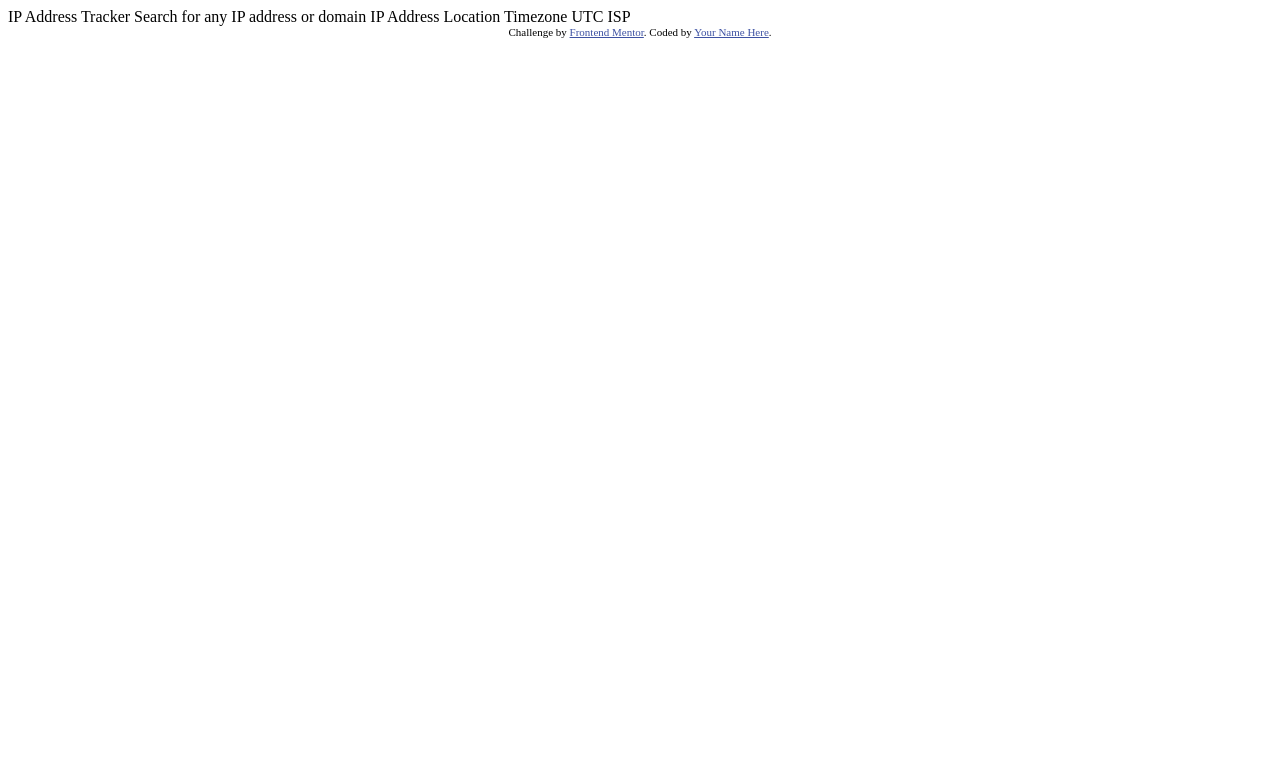
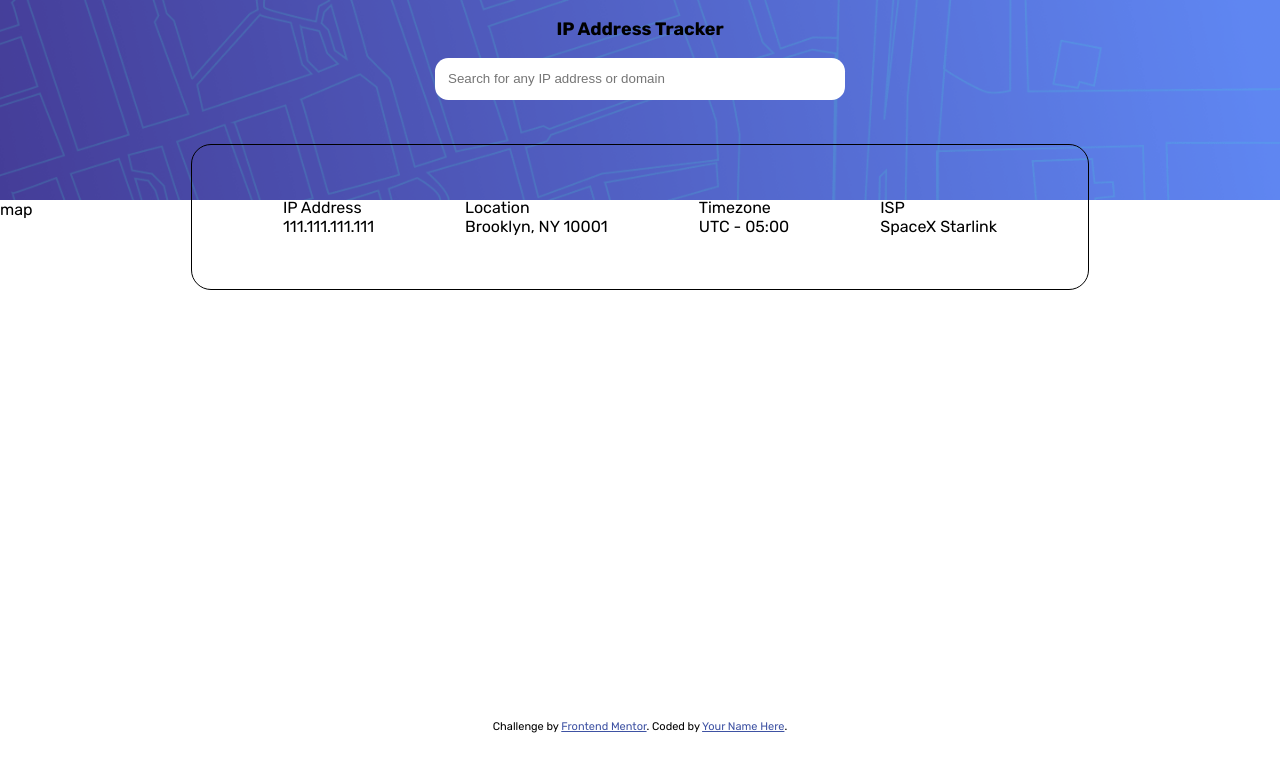
Before and after one commit to lSilverDev/ipAddressTracker, an Angular app: page / in a window 1280 px wide. Shown: the top 772 px of the page. Built offline with nearby package versions, Linux system fonts and the light colour scheme.

Commit message:
new style and struct

```diff
--- a/src/app/app.component.css
+++ b/src/app/app.component.css
@@ -0,0 +1,44 @@
+.header{
+  display: flex;
+  flex-direction: column;
+  align-items: center;
+
+  width: 100vw;
+  height: 25vh;
+  background-image: url("../assets/images/pattern-bg-desktop.png");
+  background-size: cover;
+}
+
+.title{
+  margin: 1em;
+  font-size: 18px;
+  font-weight: 700;
+}
+
+.search{
+  width: 30vw;
+  padding: 1em;
+  border: none;
+  border-radius: 1em;
+}
+
+.modal{
+  display: flex;
+  align-items: center;
+  justify-content: space-evenly;
+  flex-direction: row;
+
+  position: absolute;
+  margin: 9em;
+
+  height: 18vh;
+  width: 70vw;
+  border-radius: 20px;
+  border: 1px solid black;
+}
+
+
+
+.map{
+  height: 65vh;
+}
--- a/src/app/app.component.html
+++ b/src/app/app.component.html
@@ -1,10 +1,27 @@
+<div class="header">
+    <p class="title">IP Address Tracker</p>
+    <input class="search" type="text" placeholder="Search for any IP address or domain">
 
-IP Address Tracker
+    <div class="modal">
+      <div class="ipAddress">
+          <p>IP Address</p>
+          <p>111.111.111.111</p>
+      </div>
+      <div class="location">
+        <p>Location</p>
+        <p>Brooklyn, NY 10001</p>
+      </div>
+      <div class="timezone">
+        <p>Timezone</p>
+        <p>UTC - 05:00</p>
+      </div>
+      <div class="ISP">
+        <p>ISP</p>
+        <p>SpaceX Starlink</p>
+      </div>
+    </div>
+</div>
 
-Search for any IP address or domain
-
-IP Address
-Location
-Timezone
-  UTC <!-- add offset value dynamically using the API -->
-ISP
+<div class="map">
+  map
+</div>
--- a/src/index.html
+++ b/src/index.html
@@ -6,6 +6,9 @@
   <base href="/">
   <meta name="viewport" content="width=device-width, initial-scale=1">
   <link rel="icon" type="image/x-icon" href="favicon.ico">
+  <link rel="preconnect" href="https://fonts.googleapis.com">
+  <link rel="preconnect" href="https://fonts.gstatic.com" crossorigin>
+  <link href="https://fonts.googleapis.com/css2?family=Rubik:wght@400;500;700&display=swap" rel="stylesheet">
 </head>
 <body>
   <app-root></app-root>
--- a/src/styles.css
+++ b/src/styles.css
@@ -1,4 +1,31 @@
-/* You can add global styles to this file, and also import other style files */
+:root{
+  /* screen sizes */
+  --screen-mobile: 375px;
+  --screen-desktop: 1440px;
+
+  /* cores */
+
+  /* primarias */
+  --very-dark-gray: hsl(0, 0%, 17%);
+  --dark-gray: hsl(0, 0%, 59%);
+
+
+  /* Body Copy */
+  --font-size-body: 18px;
+
+  /* Font */
+  --font-family-hat: 'Rubik', sans-serif;
+  --font-weight: 400, 500, 700;
+}
+
+*{
+  margin: 0;
+  padding: 0;
+}
+
+body{
+  font-family: var(--font-family-hat);
+}
 
 .attribution { font-size: 11px; text-align: center; }
 .attribution a { color: hsl(228, 45%, 44%); }
```
